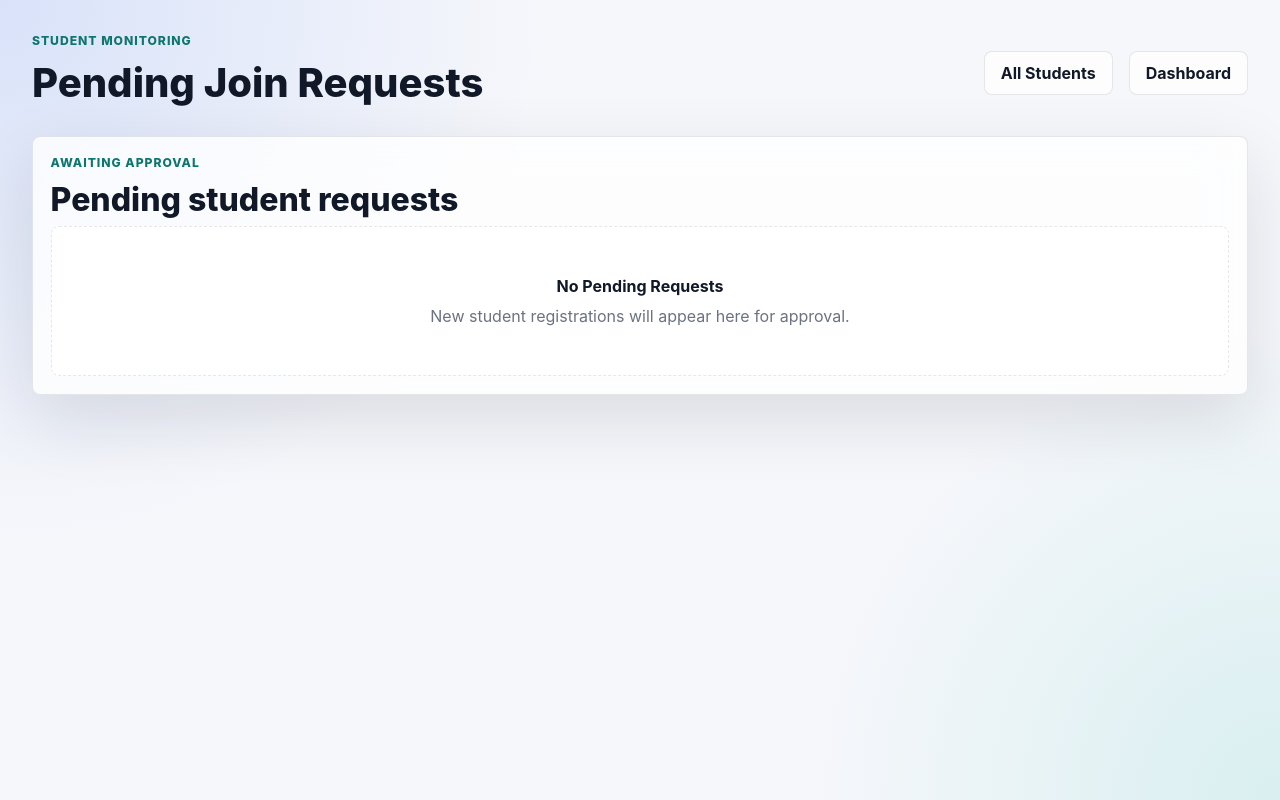
After one commit to ananthasangari2007/Elite-Dashboard-AS, a Flask app: page /students/pending in a window 1280 px wide. The commit adds this page. Run offline with Flask 3, Linux system fonts and the light colour scheme; the visitor is signed in with stand-in values (Sample User, id 1); data comes from the database, SQL or seed files in the repository; data that the repository does not hold is empty.

Commit message:
Fix broken templates and smoke tests; add .env.example and students/pending template

```diff
--- a/Elite-Dashboard-main updated/app/templates/penalties/form.html
+++ b/Elite-Dashboard-main updated/app/templates/penalties/form.html
@@ -24,6 +24,3 @@
     </section>
 </main>
 {% endblock %}
-
-{% set-location "d:\Elite-Dashboard-main (3)\Elite-Dashboard-main updated" %}
-python -m flask --app run.py run --debug
--- /dev/null
+++ b/Elite-Dashboard-main updated/app/templates/students/pending.html
@@ -0,0 +1,60 @@
+{% extends "base.html" %}
+{% block title %}Pending Requests | Elite Batch Dashboard{% endblock %}
+{% block body %}
+<main class="dashboard-main">
+    <header class="dashboard-header">
+        <div>
+            <p class="eyebrow">Student Monitoring</p>
+            <h1>Pending Join Requests</h1>
+        </div>
+        <div class="header-actions">
+            <a class="ghost-btn" href="{{ url_for('students.index') }}">All Students</a>
+            <a class="ghost-btn" href="{{ url_for('dashboard.home') }}">Dashboard</a>
+        </div>
+    </header>
+
+    <section class="work-panel">
+        <div class="section-title">
+            <div>
+                <p class="eyebrow">Awaiting Approval</p>
+                <h2>Pending student requests</h2>
+            </div>
+        </div>
+        {% if students %}
+            <div class="data-table">
+                <div class="table-row student-table-row table-head">
+                    <span>Name</span><span>Email</span><span>Created</span><span>Status</span><span>Action</span>
+                </div>
+                {% for student in students %}
+                    <div class="table-row student-table-row">
+                        <span>
+                            <a href="{{ url_for('students.detail', student_id=student.id) }}">{{ student.name }}</a>
+                        </span>
+                        <span>{{ student.email }}</span>
+                        <span>{{ student.created_at.strftime('%d %b %Y') }}</span>
+                        <span><span class="status-pill status-warning">{{ student.approval_status|title }}</span></span>
+                        <span class="pending-request-actions">
+                            <form method="post" action="{{ url_for('students.update_approval', student_id=student.id) }}">
+                                <input type="hidden" name="csrf_token" value="{{ csrf_token() }}">
+                                <input type="hidden" name="approval_status" value="approved">
+                                <button class="primary-btn" type="submit">Approve</button>
+                            </form>
+                            <form method="post" action="{{ url_for('students.update_approval', student_id=student.id) }}">
+                                <input type="hidden" name="csrf_token" value="{{ csrf_token() }}">
+                                <input type="hidden" name="approval_status" value="rejected">
+                                <button class="danger-btn" type="submit">Reject</button>
+                            </form>
+                            <a class="ghost-btn" href="{{ url_for('students.detail', student_id=student.id) }}">View Details</a>
+                        </span>
+                    </div>
+                {% endfor %}
+            </div>
+        {% else %}
+            <div class="empty-state">
+                <strong>No Pending Requests</strong>
+                <span>New student registrations will appear here for approval.</span>
+            </div>
+        {% endif %}
+    </section>
+</main>
+{% endblock %}
```
Also changed, not shown: Elite-Dashboard-main updated/scripts/smoke_test.py (+8 -2 lines), Elite-Dashboard-main updated/tests/test_submission_and_task_rules.py (+17 -10 lines), 3 other files.
